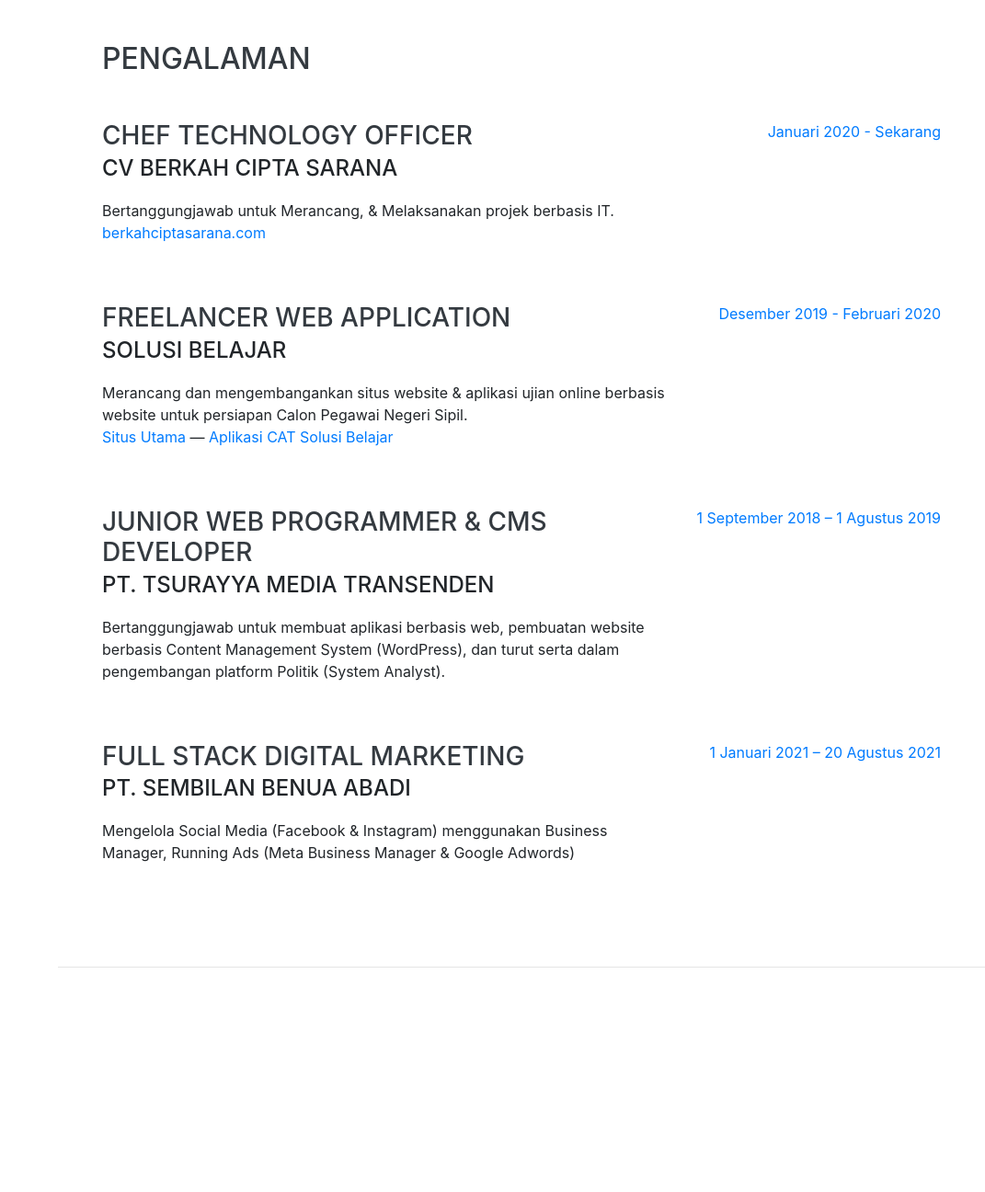
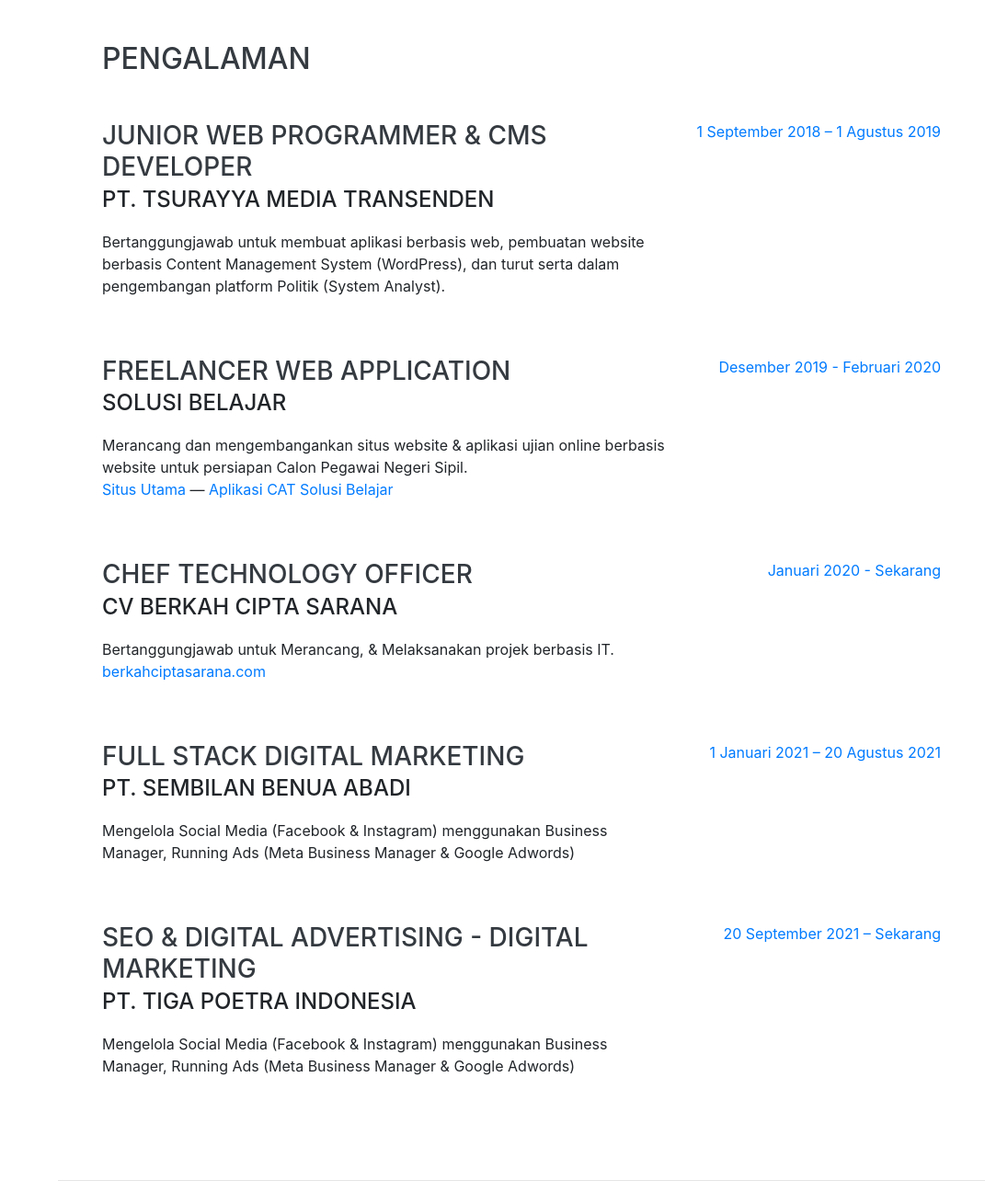
Before and after one commit to quraishtaslim/quraishtaslim.github.io, a website with bundled scripts: page index.html in a window 1280 px wide. Shown: the part 804-2100 px from the top of the page at 92% size, without its empty margins (209-1280 px from the left). Built offline with nearby package versions, Linux system fonts and the light colour scheme; a web font is replaced by a local one.

Commit message:
Update index.html

```diff
--- a/index.html
+++ b/index.html
@@ -86,17 +86,16 @@
     <section class="resume-section p-3 p-lg-5 d-flex justify-content-center" id="experience">
       <div class="w-100">
         <h2 class="mb-5">Pengalaman</h2>
-         <div class="resume-item d-flex flex-column flex-md-row justify-content-between mb-5">
+    <div class="resume-item d-flex flex-column flex-md-row justify-content-between mb-5">
           <div class="resume-content">
-            <h3 class="mb-0">Chef Technology Officer</h3>
-            <div class="subheading mb-3">CV Berkah Cipta Sarana</div>
-            <p>
-              Bertanggungjawab untuk Merancang, & Melaksanakan projek berbasis IT.<br>
-              <a href="https://berkahciptasanara.com" target="_blank">berkahciptasarana.com</a>
-            </p>
+            <h3 class="mb-0">Junior Web Programmer & CMS Developer</h3>
+            <div class="subheading mb-3">PT. Tsurayya Media Transenden</div>
+            <p>Bertanggungjawab untuk membuat aplikasi berbasis web, pembuatan website berbasis Content
+Management System (WordPress), dan turut serta dalam pengembangan platform Politik (System
+Analyst).</p>
           </div>
           <div class="resume-date text-md-right">
-            <span class="text-primary">Januari 2020 - Sekarang</span>
+            <span class="text-primary">1 September 2018 – 1 Agustus 2019</span>
           </div>
         </div>
 
@@ -113,19 +112,20 @@
             <span class="text-primary">Desember 2019 - Februari 2020</span>
           </div>
         </div>
-
-        <div class="resume-item d-flex flex-column flex-md-row justify-content-between mb-5">
+              <div class="resume-item d-flex flex-column flex-md-row justify-content-between mb-5">
           <div class="resume-content">
-            <h3 class="mb-0">Junior Web Programmer & CMS Developer</h3>
-            <div class="subheading mb-3">PT. Tsurayya Media Transenden</div>
-            <p>Bertanggungjawab untuk membuat aplikasi berbasis web, pembuatan website berbasis Content
-Management System (WordPress), dan turut serta dalam pengembangan platform Politik (System
-Analyst).</p>
+            <h3 class="mb-0">Chef Technology Officer</h3>
+            <div class="subheading mb-3">CV Berkah Cipta Sarana</div>
+            <p>
+              Bertanggungjawab untuk Merancang, & Melaksanakan projek berbasis IT.<br>
+              <a href="https://berkahciptasanara.com" target="_blank">berkahciptasarana.com</a>
+            </p>
           </div>
           <div class="resume-date text-md-right">
-            <span class="text-primary">1 September 2018 – 1 Agustus 2019</span>
+            <span class="text-primary">Januari 2020 - Sekarang</span>
           </div>
         </div>
+
     <div class="resume-item d-flex flex-column flex-md-row justify-content-between mb-5">
           <div class="resume-content">
             <h3 class="mb-0">Full Stack Digital Marketing</h3>
@@ -136,7 +136,16 @@
             <span class="text-primary">1 Januari 2021 – 20 Agustus 2021</span>
           </div>
         </div>
-
+     <div class="resume-item d-flex flex-column flex-md-row justify-content-between mb-5">
+          <div class="resume-content">
+            <h3 class="mb-0">SEO & Digital Advertising -  Digital Marketing</h3>
+            <div class="subheading mb-3">PT. Tiga Poetra Indonesia</div>
+            <p>Mengelola Social Media (Facebook & Instagram) menggunakan Business Manager, Running Ads (Meta Business Manager & Google Adwords)</p>
+          </div>
+          <div class="resume-date text-md-right">
+            <span class="text-primary">20 September 2021 – Sekarang</span>
+          </div>
+        </div>
 
     </section>
 
```
